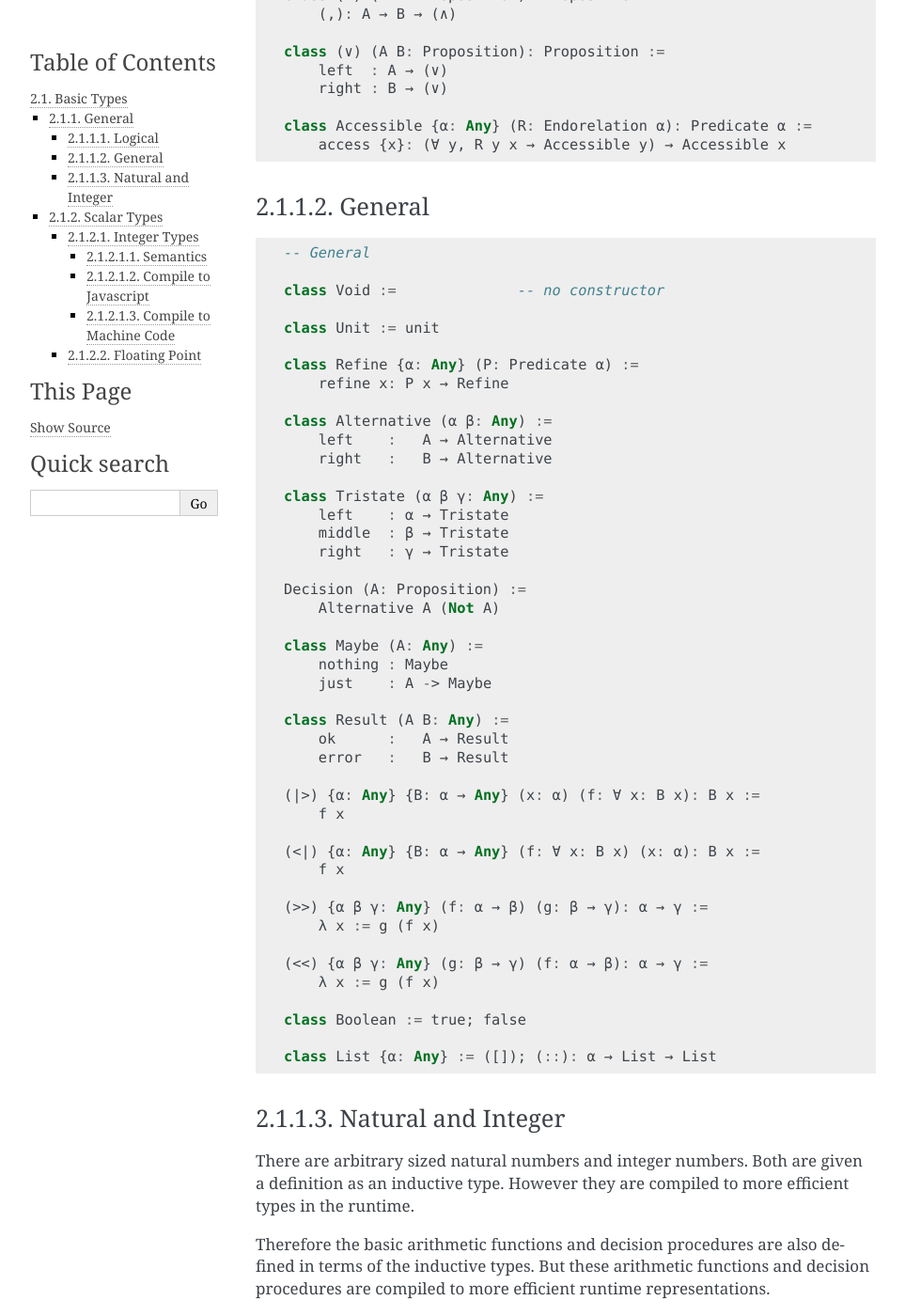
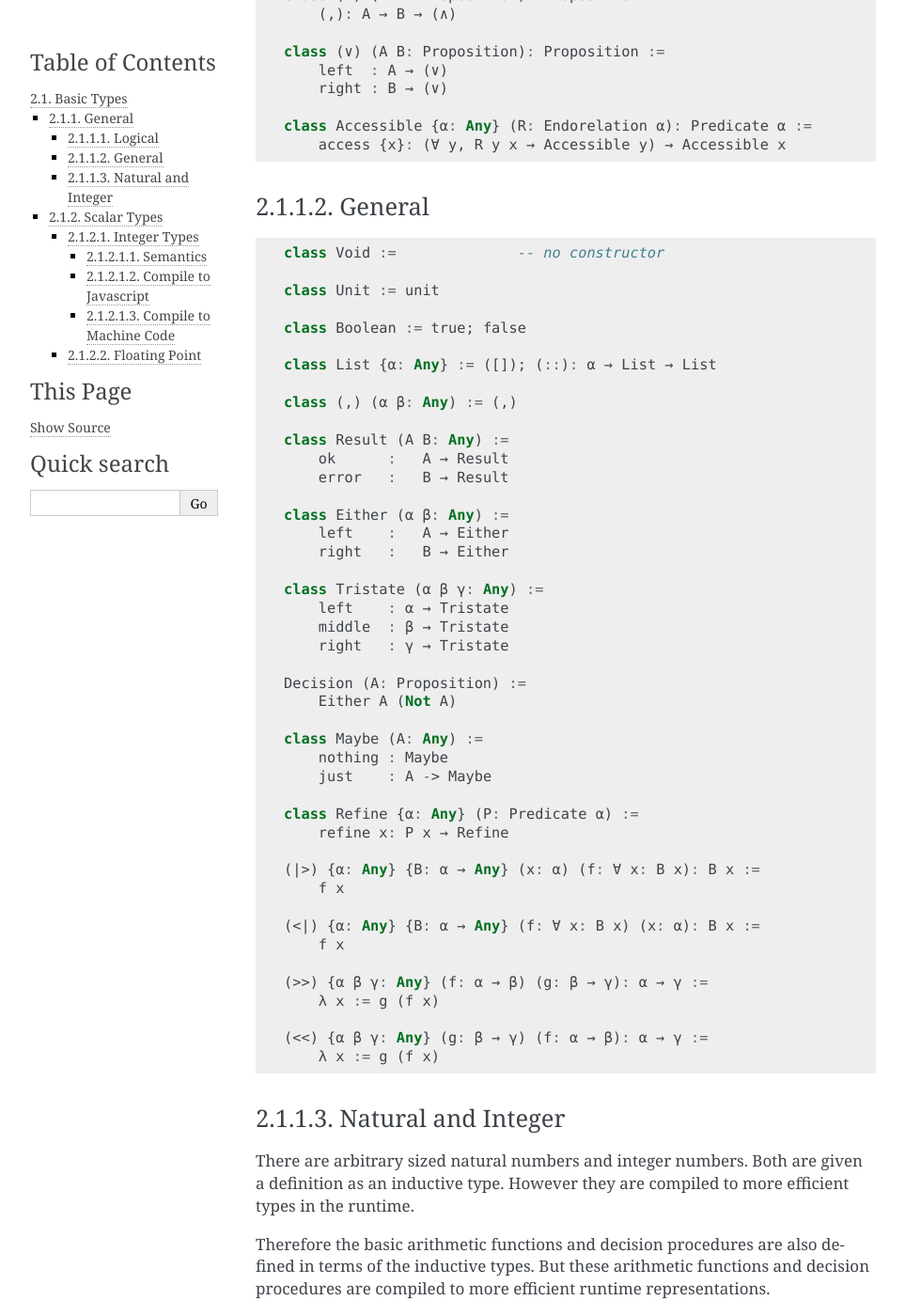
Before and after one commit to hbr/tex_alba_design, a Sphinx documentation site: the page built from sphinx/source/builtin/basic-types.rst, in a window 1280 px wide and 1400 px high, scrolled down 618 px. Shown: the whole window at 94% size, without its empty margins (148-1111 px from the left). Built offline with Sphinx 7.4.7, drawn with Linux system fonts in a browser that asks for light colours.

Commit message:
Added some builtin types
	modified:   sphinx/source/builtin/basic-types.rst

```diff
--- a/sphinx/source/builtin/basic-types.rst
+++ b/sphinx/source/builtin/basic-types.rst
@@ -47,18 +47,23 @@ General
 
 .. code-block::
 
-    -- General
-
     class Void :=              -- no constructor
 
     class Unit := unit
 
-    class Refine {α: Any} (P: Predicate α) :=
-        refine x: P x → Refine
+    class Boolean := true; false
 
-    class Alternative (α β: Any) :=
-        left    :   A → Alternative
-        right   :   B → Alternative
+    class List {α: Any} := ([]); (::): α → List → List
+
+    class (,) (α β: Any) := (,)
+
+    class Result (A B: Any) :=
+        ok      :   A → Result
+        error   :   B → Result
+
+    class Either (α β: Any) :=
+        left    :   A → Either
+        right   :   B → Either
 
     class Tristate (α β γ: Any) :=
         left    : α → Tristate
@@ -66,15 +71,14 @@ General
         right   : γ → Tristate
 
     Decision (A: Proposition) :=
-        Alternative A (Not A)
+        Either A (Not A)
 
     class Maybe (A: Any) :=
         nothing : Maybe
         just    : A -> Maybe
 
-    class Result (A B: Any) :=
-        ok      :   A → Result
-        error   :   B → Result
+    class Refine {α: Any} (P: Predicate α) :=
+        refine x: P x → Refine
 
     (|>) {α: Any} {B: α → Any} (x: α) (f: ∀ x: B x): B x :=
         f x
```
Also changed, not shown: other parts of sphinx/source/builtin/basic-types.rst (+0 -4 lines).
